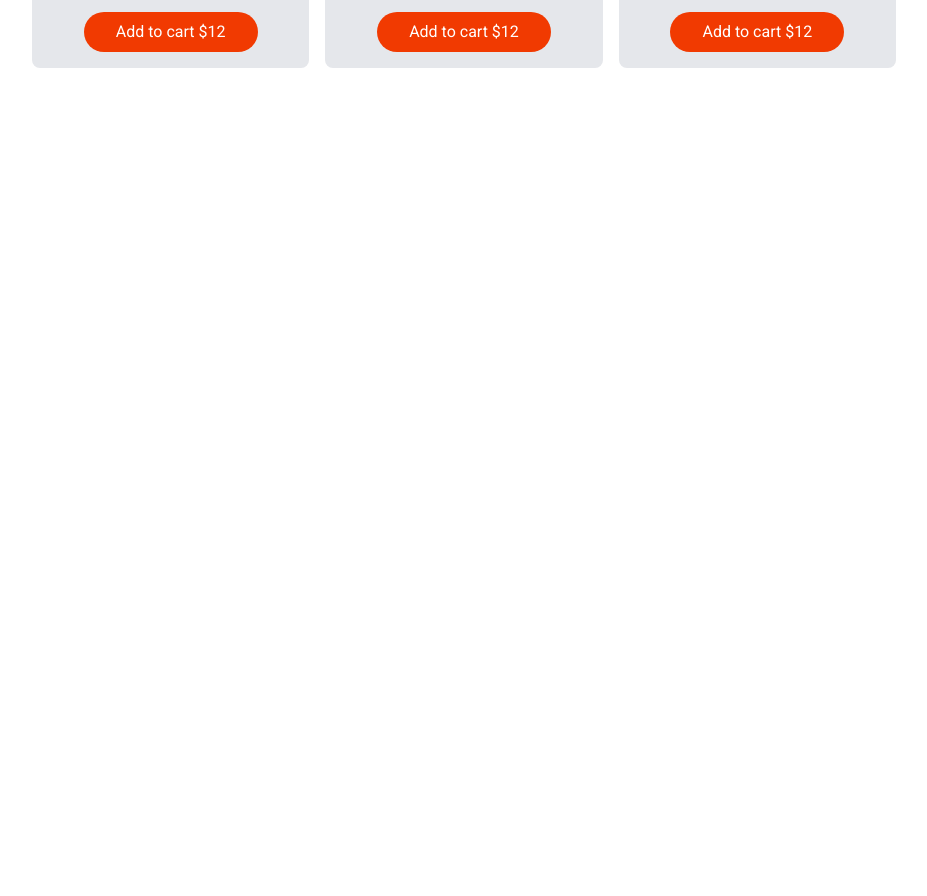
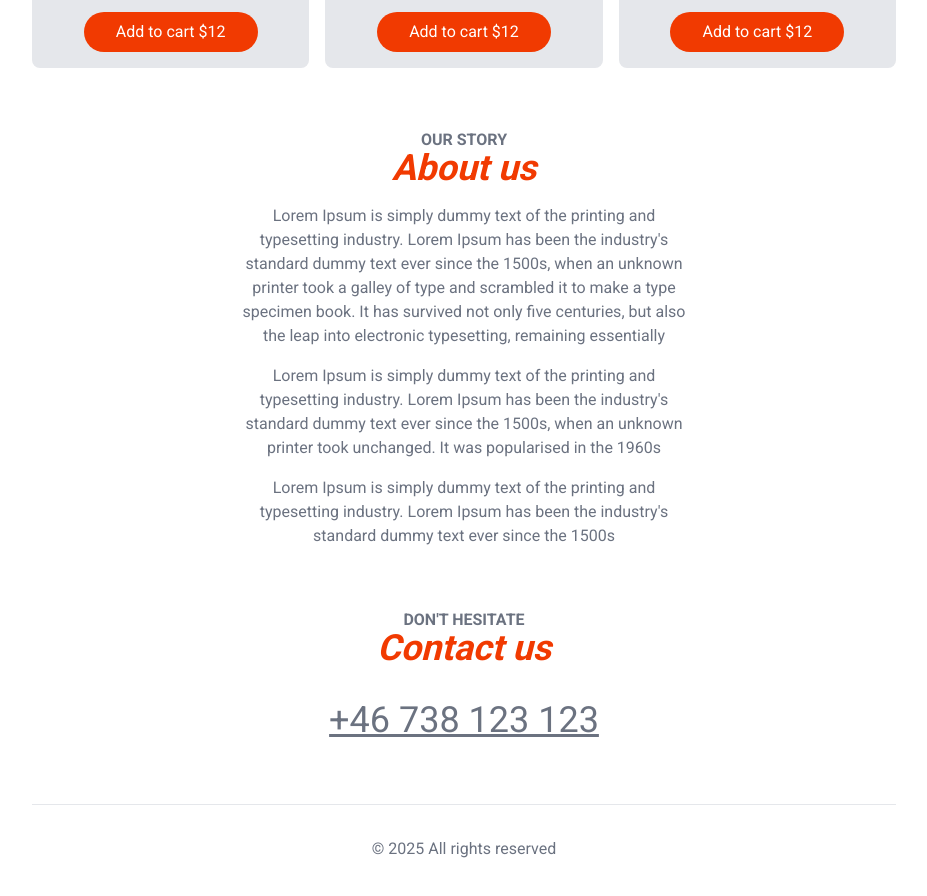
Before and after one commit to vladihka/food-ordering-app, a Next.js app: page / in a window 1280 px wide. Shown: the part 940-1836 px from the top of the page, without its empty margins (176-1103 px from the left). Before the commit the page ends 1024 px from the top, so only its background shows below. Built offline with nearby package versions, Linux system fonts and the light colour scheme.

Commit message:
Adding new sections like "about", "contact" and "footer"

```diff
--- a/src/app/page.js
+++ b/src/app/page.js
@@ -1,6 +1,7 @@
 import Header from "@/components/layout/Header";
 import Hero from "@/components/layout/Hero";
 import HomeMenu from "@/components/layout/HomeMenu";
+import SectionHeaders from "@/components/layout/SectionHeaders";
 
 export default function Home() {
   return (
@@ -8,6 +9,23 @@ export default function Home() {
       <Header></Header>
       <Hero></Hero>
       <HomeMenu></HomeMenu>
+      <section className="text-center my-16">
+        <SectionHeaders subHeader={'Our story'} mainHeader={'About us'}></SectionHeaders>
+        <div className="text-gray-500 max-w-md mx-auto mt-4 flex flex-col gap-4">
+          <p className="">Lorem Ipsum is simply dummy text of the printing and typesetting industry. Lorem Ipsum has been the industry's standard dummy text ever since the 1500s, when an unknown printer took a galley of type and scrambled it to make a type specimen book. It has survived not only five centuries, but also the leap into electronic typesetting, remaining essentially</p>
+          <p className="">Lorem Ipsum is simply dummy text of the printing and typesetting industry. Lorem Ipsum has been the industry's standard dummy text ever since the 1500s, when an unknown printer took unchanged. It was popularised in the 1960s</p>
+          <p className="">Lorem Ipsum is simply dummy text of the printing and typesetting industry. Lorem Ipsum has been the industry's standard dummy text ever since the 1500s</p>
+        </div>
+      </section>
+      <section className="text-center my-8">
+        <SectionHeaders subHeader={'Don\'t hesitate'} mainHeader={'Contact us'}></SectionHeaders>
+        <div className="mt-8">
+          <a className="text-4xl underline text-gray-500" href="tel:+46738123123">+46 738 123 123</a>
+        </div>
+      </section>
+      <footer className="border-t p-8 text-center text-gray-500 mt-16">
+        &copy; 2025 All rights reserved
+      </footer>
     </>
   );
 }
--- /dev/null
+++ b/src/components/layout/SectionHeaders.js
@@ -0,0 +1,8 @@
+export default function SectionHeaders({subHeader, mainHeader}){
+    return(
+        <div className="text-center mb-4">
+            <h3 className="uppercase text-gray-500 font-semibold leading-4">{subHeader}</h3>
+            <h2 className="text-primary font-bold text-4xl italic">{mainHeader}</h2>
+        </div>
+    )
+}
```
Also changed, not shown: src/components/layout/HomeMenu.js (+2 -4 lines).
